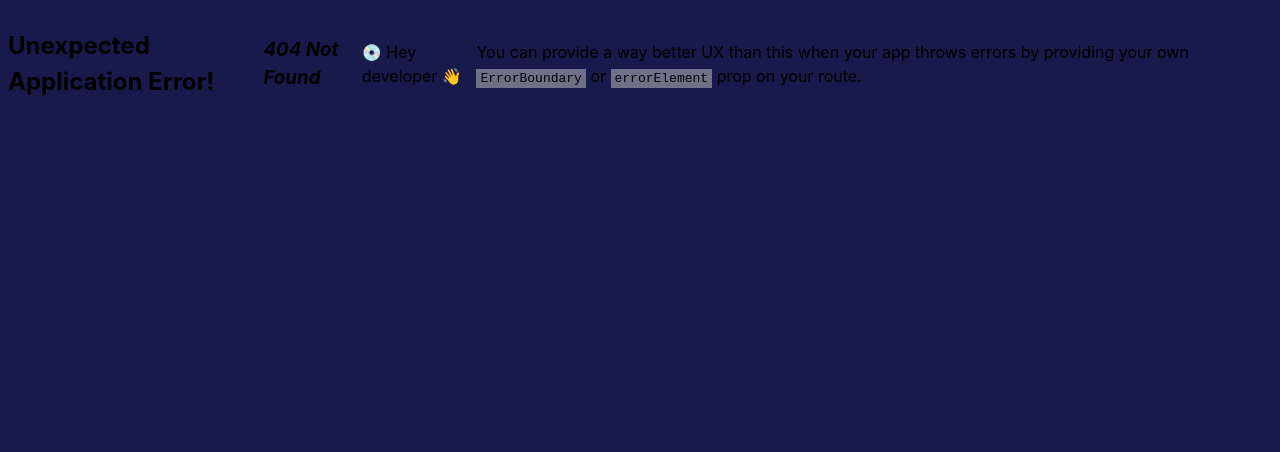
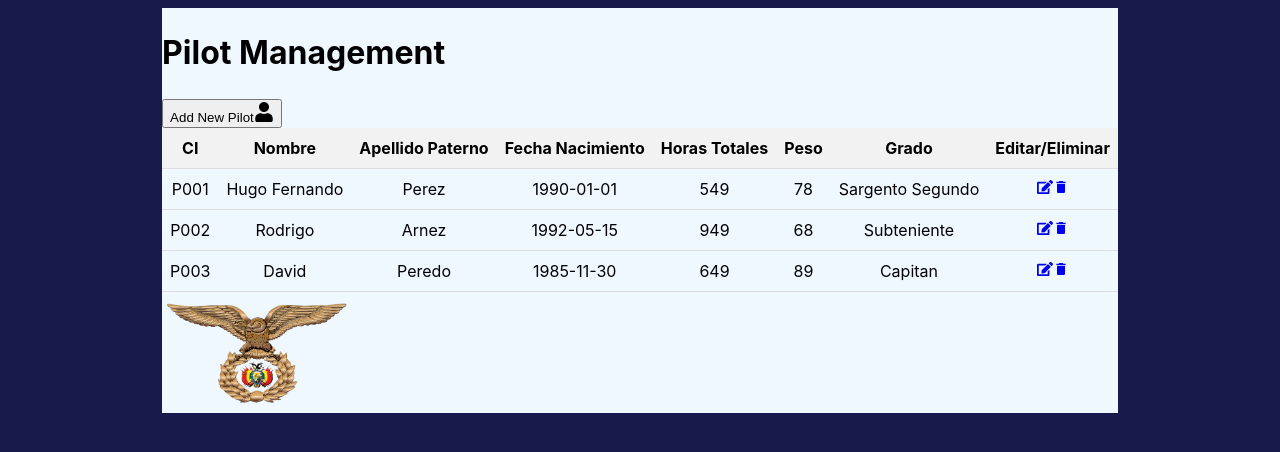
Before and after one commit to Juansadss/CB-24-Proyecto-FAB-Frontend, a React (Vite) app in the folder CB-24-Proyecto-FAB-Frontend/: page /menu-principal/gestion-pilotos in a window 1280 px wide. Before the commit this address had no page. Shown: the top 452 px of the page. Built offline with nearby package versions, Linux system fonts and the light colour scheme.

Commit message:
feat: created pilot management

```diff
--- a/CB-24-Proyecto-FAB-Frontend/src/components/main-menu/main-menu.tsx
+++ b/CB-24-Proyecto-FAB-Frontend/src/components/main-menu/main-menu.tsx
@@ -9,7 +9,7 @@ export default function MainMenu() {
     return(
         <div className="main-menu-container">
             <div className="main-menu-options">
-                <Link className="card" to={"/"}>
+                <Link className="card" to={"/menu-principal/gestion-pilotos"}>
                     <TbManualGearbox />
                     <span>Operaciones</span>
                 </Link>
--- /dev/null
+++ b/CB-24-Proyecto-FAB-Frontend/src/components/operations/pilot-management/pilot-management.css
@@ -0,0 +1,22 @@
+.pilot-management-container{
+    background-color: aliceblue;
+}
+
+table {
+    width: 100%;
+    border-collapse: collapse;
+  }
+
+  th, td {
+    text-align: center;
+    padding: 8px;
+    border-bottom: 1px solid #ddd; /* Add horizontal border */
+  }
+
+  th {
+    background-color: #f2f2f2; /* Gray background color for table header */
+  }
+
+  tr:hover {
+    background-color: #f2f2f2; /* Light gray background color on hover */
+  }
--- /dev/null
+++ b/CB-24-Proyecto-FAB-Frontend/src/components/operations/pilot-management/pilot-management.tsx
@@ -0,0 +1,61 @@
+import { Link } from "react-router-dom";
+import { FaUser } from "react-icons/fa";
+import { FaEdit } from "react-icons/fa";
+import { MdDelete } from "react-icons/md";
+import "./pilot-management.css"
+
+export default function PilotManagement() {
+    const pilots = [
+        { id: 1, ci: "P001", name: "Hugo Fernando", lastname: "Perez", birthdate: "1990-01-01", total_hours: "549", weight: "78", grade: "Sargento Segundo" },
+        { id: 2, ci: "P002", name: "Rodrigo", lastname: "Arnez", birthdate: "1992-05-15", total_hours: "949", weight: "68", grade: "Subteniente" },
+        { id: 3, ci: "P003", name: "David", lastname: "Peredo", birthdate: "1985-11-30", total_hours: "649", weight: "89", grade: "Capitan" },
+        // Add more pilot objects as needed
+      ];
+
+    return <>
+        <div className="pilot-management-container">
+            {/* Title */}
+            <h1>Pilot Management</h1>
+
+            {/* Add New Pilot Button */}
+            <button>Add New Pilot<FaUser fontSize={20} /></button>
+
+            {/* Pilot Table */}
+            <table>
+                <thead>
+                <tr>
+                    <th>CI</th>
+                    <th>Nombre</th>
+                    <th>Apellido Paterno</th>
+                    <th>Fecha Nacimiento</th>
+                    <th>Horas Totales</th>
+                    <th>Peso</th>
+                    <th>Grado</th>
+                    <th>Editar/Eliminar</th>
+                </tr>
+                </thead>
+                <tbody>
+                {pilots.map((pilot) => (
+                    <tr key={pilot.id}>
+                    <td>{pilot.ci}</td>
+                    <td>{pilot.name}</td>
+                    <td>{pilot.lastname}</td>
+                    <td>{pilot.birthdate}</td>
+                    <td>{pilot.total_hours}</td>
+                    <td>{pilot.weight}</td>
+                    <td>{pilot.grade}</td>
+                    <td>
+                        <Link to={"*"}><FaEdit /></Link>
+                        <Link to={"*"}><MdDelete /></Link>
+                    </td>
+                    </tr>
+                ))}
+                </tbody>
+            </table>
+
+            <div>
+                <img width={190} height={115} src="/FAB.png"></img>
+            </div>
+        </div>
+    </>
+}
--- a/CB-24-Proyecto-FAB-Frontend/src/main.tsx
+++ b/CB-24-Proyecto-FAB-Frontend/src/main.tsx
@@ -4,10 +4,12 @@ import './index.css'
 import { RouterProvider, createBrowserRouter } from 'react-router-dom';
 import Login from './components/user/login/login.tsx';
 import MainMenu from './components/main-menu/main-menu.tsx';
+import PilotManagement from './components/operations/pilot-management/pilot-management.tsx';
 
 const router = createBrowserRouter([
   { path:  "/",  element: <Login /> },
   { path:  "/menu-principal",  element: <MainMenu /> },
+  { path:  "/menu-principal/gestion-pilotos",  element: <PilotManagement /> },
 ]);
 
 ReactDOM.createRoot(document.getElementById('root')!).render(
```
Also changed, not shown: CB-24-Proyecto-FAB-Frontend/src/components/operations/operations-menu/operations-menu.css (added), CB-24-Proyecto-FAB-Frontend/src/components/operations/operations-menu/operations-menu.tsx (added), 1 other file (tests, documents, lock files or other folders).
